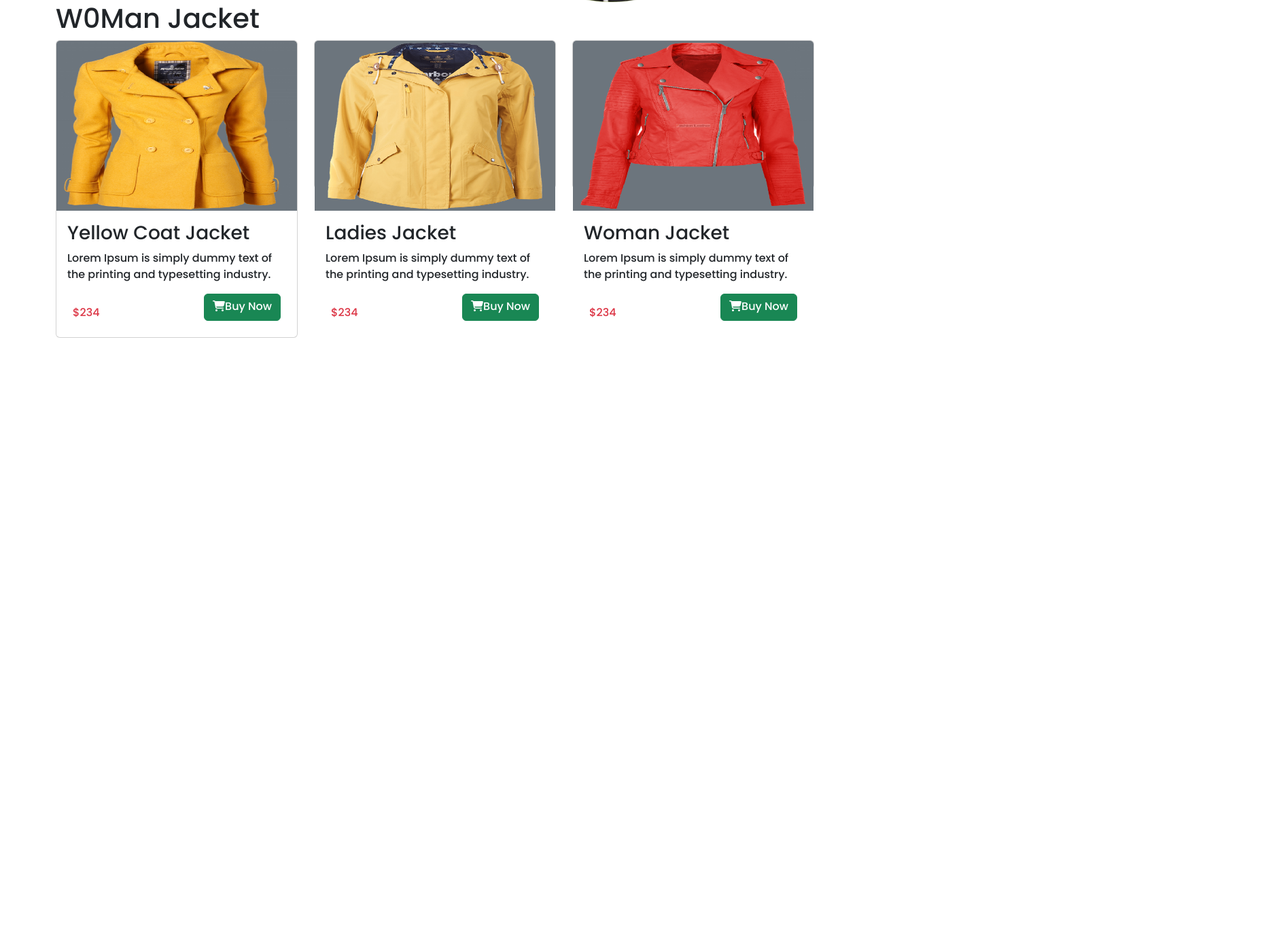
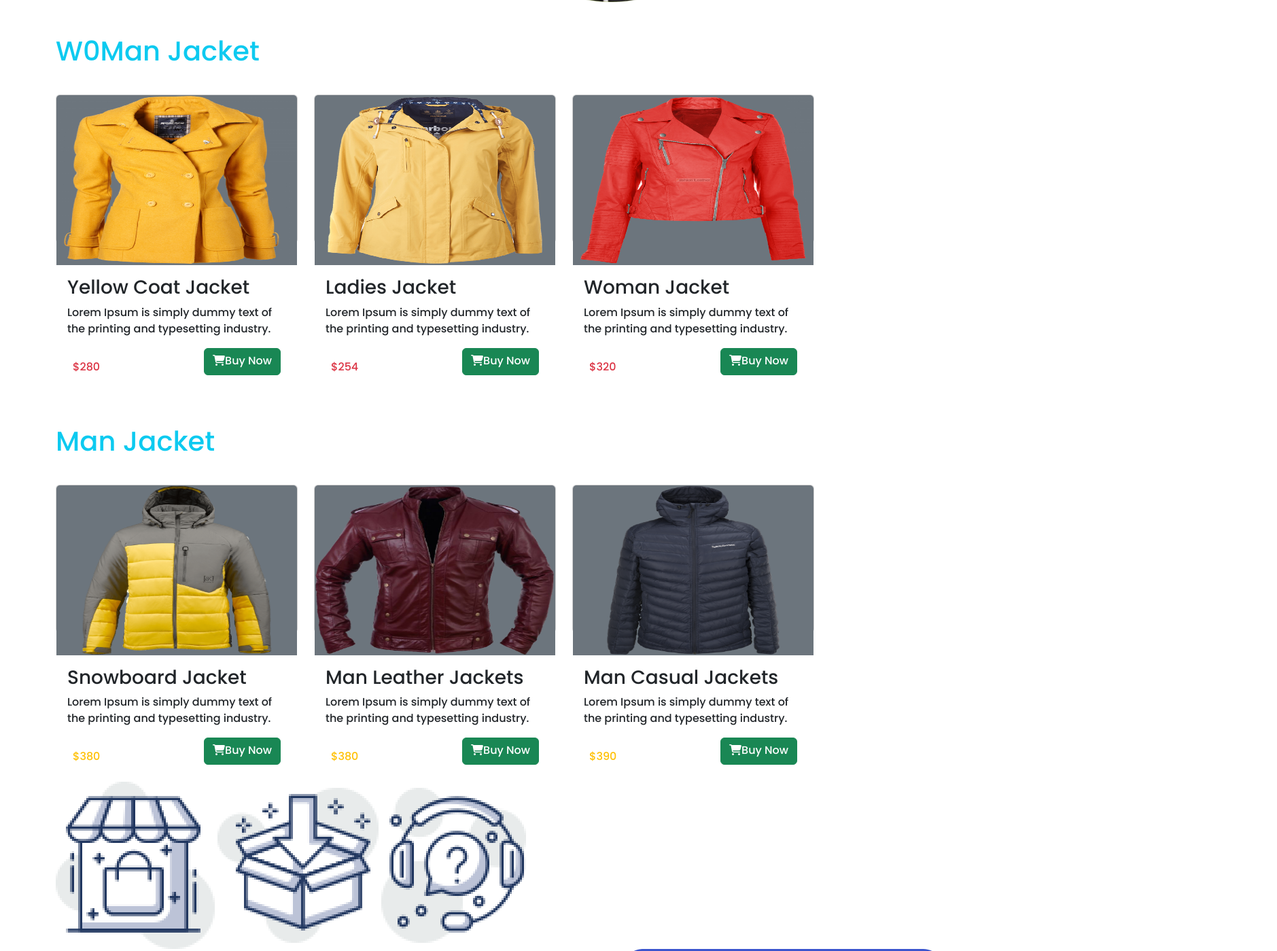
Before and after one commit to MdAnowar1/Penguin-Fashion, a plain HTML site: page index.html in a window 1280 px wide. Shown: the part 555-1954 px from the top of the page at 68% size, 1879 px wide, since content can reach past the window. Before the commit the page ends 1052 px from the top, so only its background shows below. Drawn offline with nearby package versions, Linux system fonts and the light colour scheme.

Commit message:
Man Jacket part complete

```diff
--- a/index.html
+++ b/index.html
@@ -76,18 +76,18 @@
 Woman Jacket Section
 ------------------------------ -->
 <section class="container">
-  <h1 class="fw-lighter">W0Man Jacket</h1>
-  <div class="row row-cols-1 row-cols-md-3 g-4">
+  <h1 class="fw-lighter mt-5"> <span class="text-info">W0Man Jacket</span></h1>
+  <div class="row row-cols-1 row-cols-md-3 g-4 mt-3">
     <div class="col">
-      <div class="card">
+      <div class="card h-50">
         <img width="200" height="250" src="images/images/jacket-1.png" class="card-img-top bg-secondary" alt="...">
         <div class="card-body">
-          <h3 class="card-title">Yellow Coat Jacket </h3>
+          <h3 class="card-title">Yellow Coat Jacket</h3>
           <p class="card-text">Lorem Ipsum is simply dummy text of the
             printing and typesetting industry.</p>
         </div>
         <div class="d-flex justify-content-between me-4 pb-4">
-            <span class="ms-4 mt-3 text-danger">$234</span>
+            <span class="ms-4 mt-3 text-danger">$280</span>
             <a target="_blank" href="https://www.instagram.com/" class="btn btn-success" role="button"><i class="fa-solid fa-cart-shopping"></i>Buy Now</a>
         </div>
       </div>
@@ -101,7 +101,7 @@ Woman Jacket Section
             printing and typesetting industry.</p>
         </div>
         <div class="d-flex justify-content-between me-4 pb-4">
-            <span class="ms-4 mt-3 text-danger">$234</span>
+            <span class="ms-4 mt-3 text-danger">$254</span>
             <a target="_blank" href="https://www.instagram.com/" class="btn btn-success" role="button"><i class="fa-solid fa-cart-shopping"></i>Buy Now</a>
         </div>
       </div>
@@ -115,16 +115,75 @@ Woman Jacket Section
             printing and typesetting industry.</p>
         </div>
         <div class="d-flex justify-content-between me-4 pb-4">
-          <span class="ms-4 mt-3 text-danger">$234</span>
+          <span class="ms-4 mt-3 text-danger">$320</span>
+          <a target="_blank" href="https://www.instagram.com/" class="btn btn-success" role="button"><i class="fa-solid fa-cart-shopping"></i>Buy Now</a>
+      </div>
+      </div>
+    </div>
+  </div>
+<!-- ------------------------------
+Man Jacket
+------------------------------ -->
+  <h1 class="fw-lighter mt-5"><span class="text-info">Man Jacket</spanc></h1>
+  <div class="row row-cols-1 row-cols-md-3 g-4 mt-3">
+    <div class="col">
+      <div class="card h-50">
+        <img width="200" height="250" src="images/images/jacket-4.png" class="card-img-top bg-secondary" alt="...">
+        <div class="card-body">
+          <h3 class="card-title">Snowboard Jacket</h3>
+          <p class="card-text">Lorem Ipsum is simply dummy text of the
+            printing and typesetting industry.</p>
+        </div>
+        <div class="d-flex justify-content-between me-4 pb-4">
+            <span class="ms-4 mt-3 text-warning">$380</span>
+            <a target="_blank" href="https://www.instagram.com/" class="btn btn-success" role="button"><i class="fa-solid fa-cart-shopping"></i>Buy Now</a>
+        </div>
+      </div>
+    </div>
+    <div class="col">
+      <div class="card h-50">
+        <img width="200" height="250" src="images/images/jacket-5.png" class="card-img-top bg-secondary" alt="...">
+        <div class="card-body">
+          <h3 class="card-title">Man Leather Jackets</h3>
+          <p class="card-text">Lorem Ipsum is simply dummy text of the
+            printing and typesetting industry.</p>
+        </div>
+        <div class="d-flex justify-content-between me-4 pb-4">
+            <span class="ms-4 mt-3 text-warning">$380</span>
+            <a target="_blank" href="https://www.instagram.com/" class="btn btn-success" role="button"><i class="fa-solid fa-cart-shopping"></i>Buy Now</a>
+        </div>
+      </div>
+    </div>
+    <div class="col">
+      <div class="card h-50">
+        <img width="200" height="250" src="images/images/jacket-6.png" class="card-img-top bg-secondary" alt="...">
+        <div class="card-body">
+          <h3 class="card-title">Man Casual Jackets</h3>
+          <p class="card-text">Lorem Ipsum is simply dummy text of the
+            printing and typesetting industry.</p>
+        </div>
+        <div class="d-flex justify-content-between me-4 pb-4">
+          <span class="ms-4 mt-3 text-warning">$390</span>
           <a target="_blank" href="https://www.instagram.com/" class="btn btn-success" role="button"><i class="fa-solid fa-cart-shopping"></i>Buy Now</a>
       </div>
       </div>
     </div>
   </div>
 </section>
-    <footer>
-
-    </footer>
+<footer>
+  <section class="container">
+    <div class="row d-flex">
+      <div class="col">
+        <img src="images/icons/image 12.png" alt="">
+      <img src="images/icons/image 13.png" alt="">
+      <img src="images/icons/image 14.png" alt="">
+      </div>
+      <div class="col">
+        <img src="images/images/shopping.png" alt="">
+      </div>
+    </div>
+    </section>
+</footer>
     <!-- ------------------------------
     Bootstrap JS Link
     ------------------------------ -->
```
